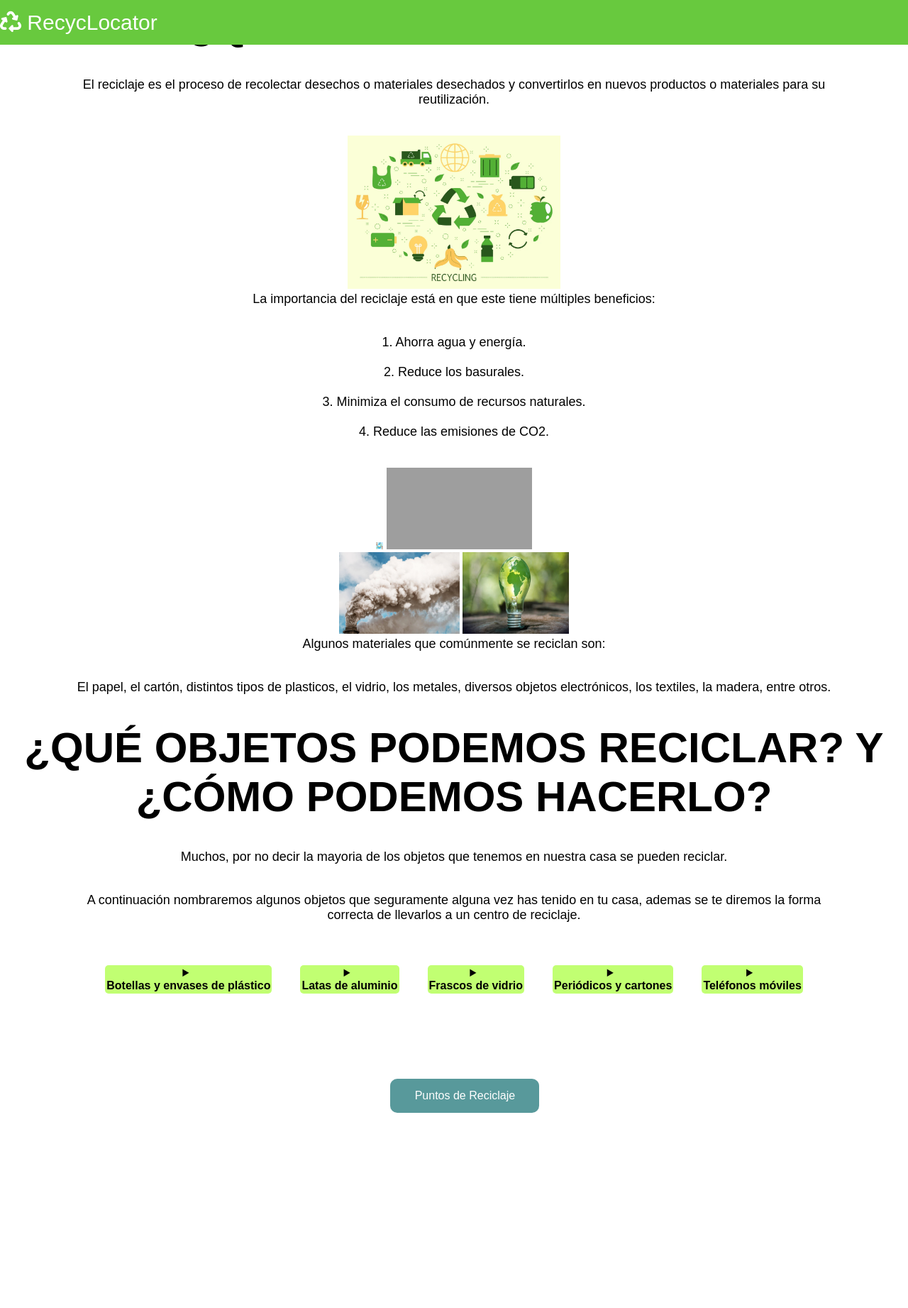
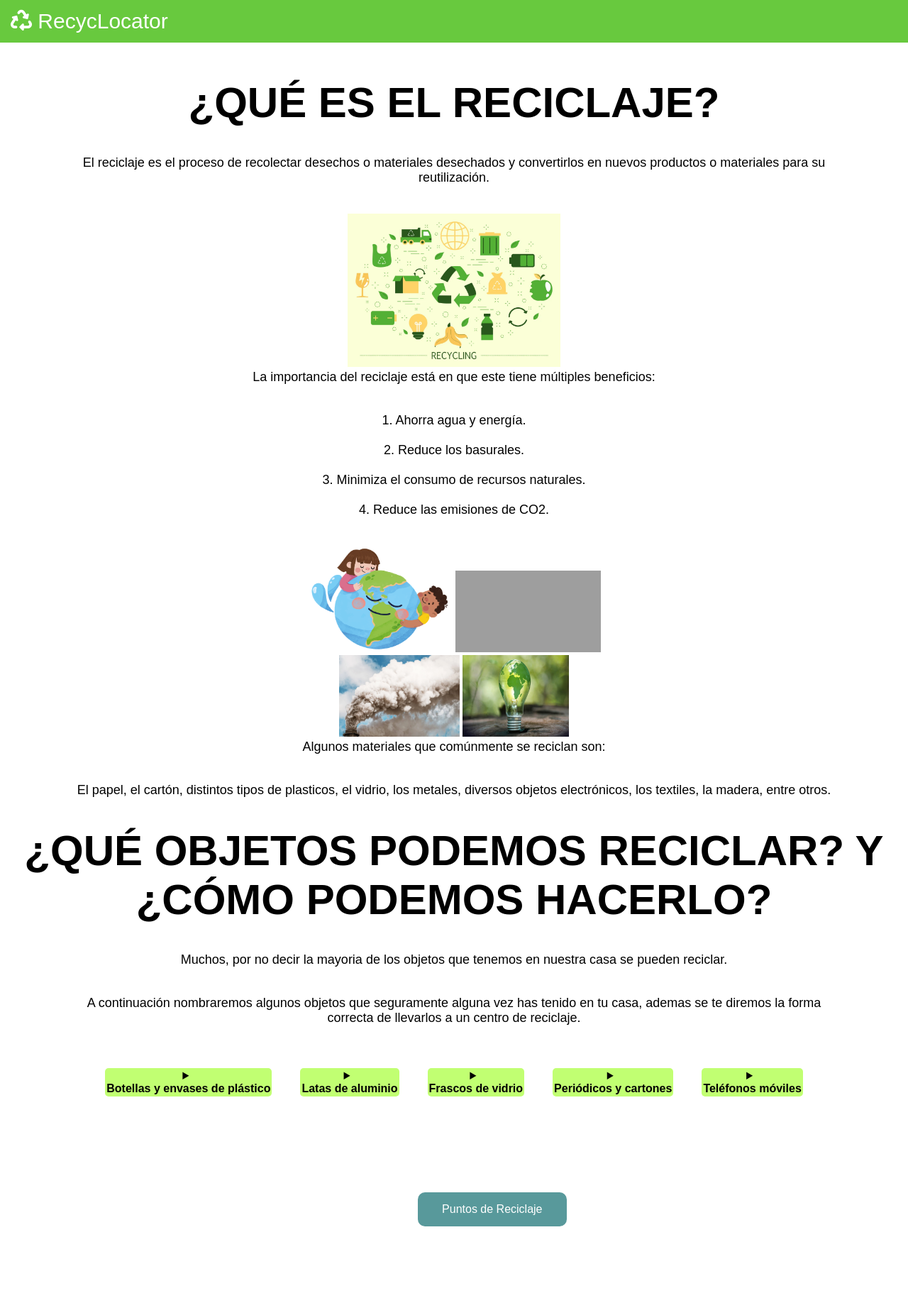
Before and after one commit to TenseiAngel9998/RecycLocator, a Django app: page / in a window 1280 px wide. Shown: the whole page at 71% size. Before the commit the page ends 1568 px from the top, so only its background shows below. Run offline with Django 5.2, Linux system fonts and the light colour scheme; grey boxes are pictures that could not be loaded.

Commit message:
Arreglos finales Pagina principal.

```diff
--- a/ProyectoIWG/RecycLocatorProject/RecycLocator/templates/404.html
+++ b/ProyectoIWG/RecycLocatorProject/RecycLocator/templates/404.html
@@ -43,15 +43,14 @@
 
         <figure class="img">
 
-            <img src="static\img\Agua.png" height="10px" width="10px" alt="Cuidado del Agua">
-            <img src="Basurales.png" height="115px" width="205px" alt="Basural">
+            <img src="static\img\Agua2.png" height="150px" width="205px" alt="Cuidado del Agua">
+            <img src="static\img\Basurales.png" height="115px" width="205px" alt="Basural">
 
         </figure>
 
-        <figure class="img"><img src="static\img\co2.png" height="115px"
-            width="170px" alt="Emisiones de CO2">
-            <img src="static\img\energia.png" height="115px"
-            width="150px" alt="Energia limpia">
+        <figure class="img">
+            <img src="static\img\co2.png" height="115px" width="170px" alt="Emisiones de CO2">
+            <img src="static\img\energia.png" height="115px" width="150px" alt="Energia limpia">
         </figure>
         <p>Algunos materiales que comúnmente se reciclan son:</p>
         <p>El papel, el cartón, distintos tipos de plasticos, el vidrio,
@@ -155,7 +154,7 @@
             background-color: rgb(88, 153, 155);
             border-radius: 10px;
             padding: 15px 30px;
-            margin: 100px 43%;
+            margin: 115px 46%;
             color: #fff;
             text-decoration: none;
         }
--- a/ProyectoIWG/RecycLocatorProject/static/css/style.css
+++ b/ProyectoIWG/RecycLocatorProject/static/css/style.css
@@ -14,16 +14,19 @@ header {
     align-items: center;
 }
 .head {
+    position: absolute;
+    top: 0px;
     display: flex;
     align-items: center;
     justify-content: space-between;
-    height: 63px;
+    height: 60px;
     background: #68c93e;
     position: fixed;
     width: 100%;
     z-index: 100;
 }
 .header {
+    margin-top: 110px;
     justify-content: center;
     align-items: center;
 }
@@ -35,6 +38,8 @@ header {
     color: #000;
 }
 .logo {
+    position: absolute;
+    left: 15px;
     margin-bottom: 0px;
     font-size: 30px;
     font-weight: 60;
```
Also changed, not shown: ProyectoIWG/RecycLocatorProject/RecycLocatorProject/urls.py (line endings or trailing spaces), ProyectoIWG/RecycLocatorProject/static/img/Agua2.png (added).
